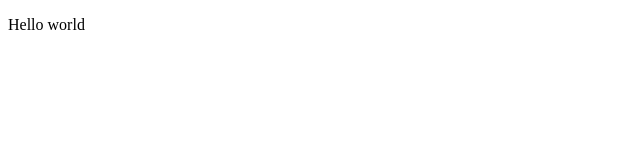
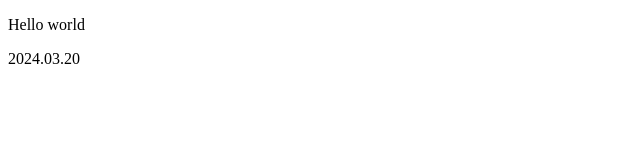
Before and after one commit to SachiniDulakshi/test, a plain HTML site: page index.html in a window 1280 px wide. Shown: the full height of the page, 0-640 px from the left. Drawn offline with Linux system fonts and the light colour scheme.

Commit message:
modified index.html

```diff
--- a/index.html
+++ b/index.html
@@ -7,5 +7,6 @@
 </head>
 <body>
     <p>Hello world</p>
+    <p>2024.03.20</p>
 </body>
 </html>
```
